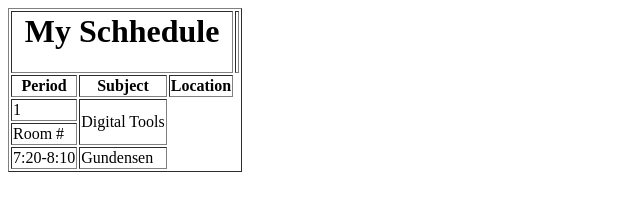
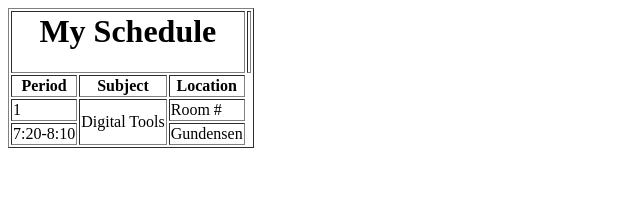
Before and after one commit to JacobTranFK/csp-spring2022, a plain HTML site: page schedule.html in a window 1280 px wide. Shown: the whole page, without its empty margins (0-640 px from the left). Drawn offline with Linux system fonts and the light colour scheme.

Commit message:
Update schedule.html

```diff
--- a/schedule.html
+++ b/schedule.html
@@ -3,7 +3,7 @@
   <body>
     <table border=1px>
       <tr>
-        <th colspan=3><h1>My Schhedule</h1><th>
+        <th colspan=3><h1>My Schedule</h1><th>
       </tr>
       <tr>
         <th>Period</th>
@@ -14,14 +14,13 @@
       <tr>
         <td>1</td>
         <td rowspan=2>Digital Tools</td>
-      </tr>
-      <tr>
         <td>Room #</td>
       </tr>
       <tr>
         <td>7:20-8:10</td>
         <td>Gundensen</td>
       </tr>
+      <!--End of Period 1 Info -->
     </table>
   </body>
 </html>
```
